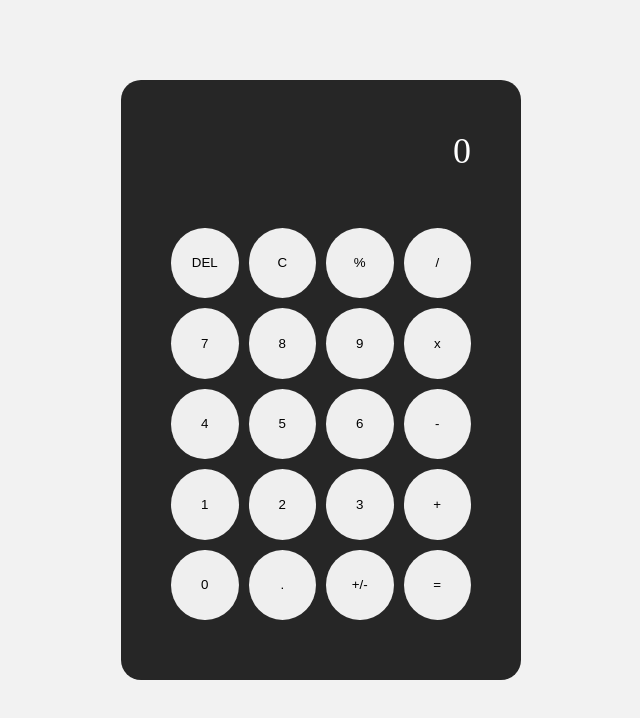
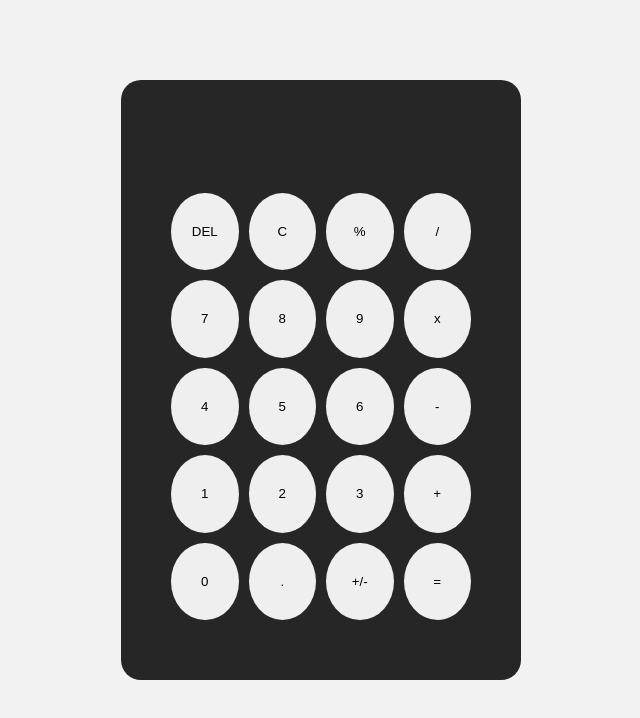
Before and after one commit to jsonsDev/calculator, a plain HTML site: page index.html in a window 1280 px wide. Shown: the whole page, without its empty margins (319-959 px from the left). Drawn offline with Linux system fonts and the light colour scheme.

Commit message:
Remove 0 from display in html file.

```diff
--- a/index.html
+++ b/index.html
@@ -12,7 +12,6 @@
         <div class="calculator-body">
 
             <div class="display">
-                <p>0</p>
             </div>
 
             <div class="row">
```
